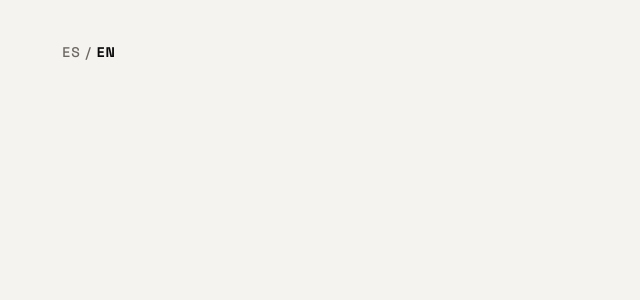
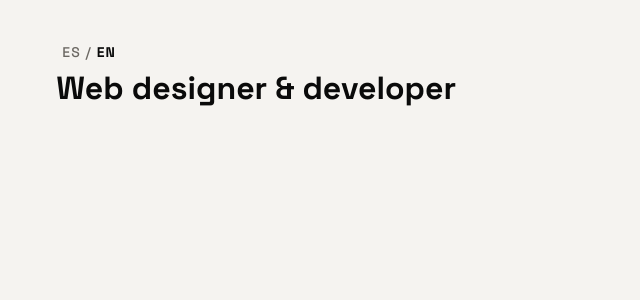
Before and after one commit to deboraabarca/portafolio, a React (Vite) app: page / in a window 1280 px wide. Shown: the top 300 px of the page, without its empty margins (0-640 px from the left). Built offline with nearby package versions, Linux system fonts and the light colour scheme.

Commit message:
fix: :bug: correct hero title translation key

```diff
--- a/src/App.jsx
+++ b/src/App.jsx
@@ -6,7 +6,7 @@ export default function App() {
   return (
     <div className="container" style={{ paddingTop: 40 }}>
       <LanguageToggle />
-      <h1>{t.hero.rol}</h1>
+      <h1>{t.hero.role}</h1>
     </div>
   );
 }
```
